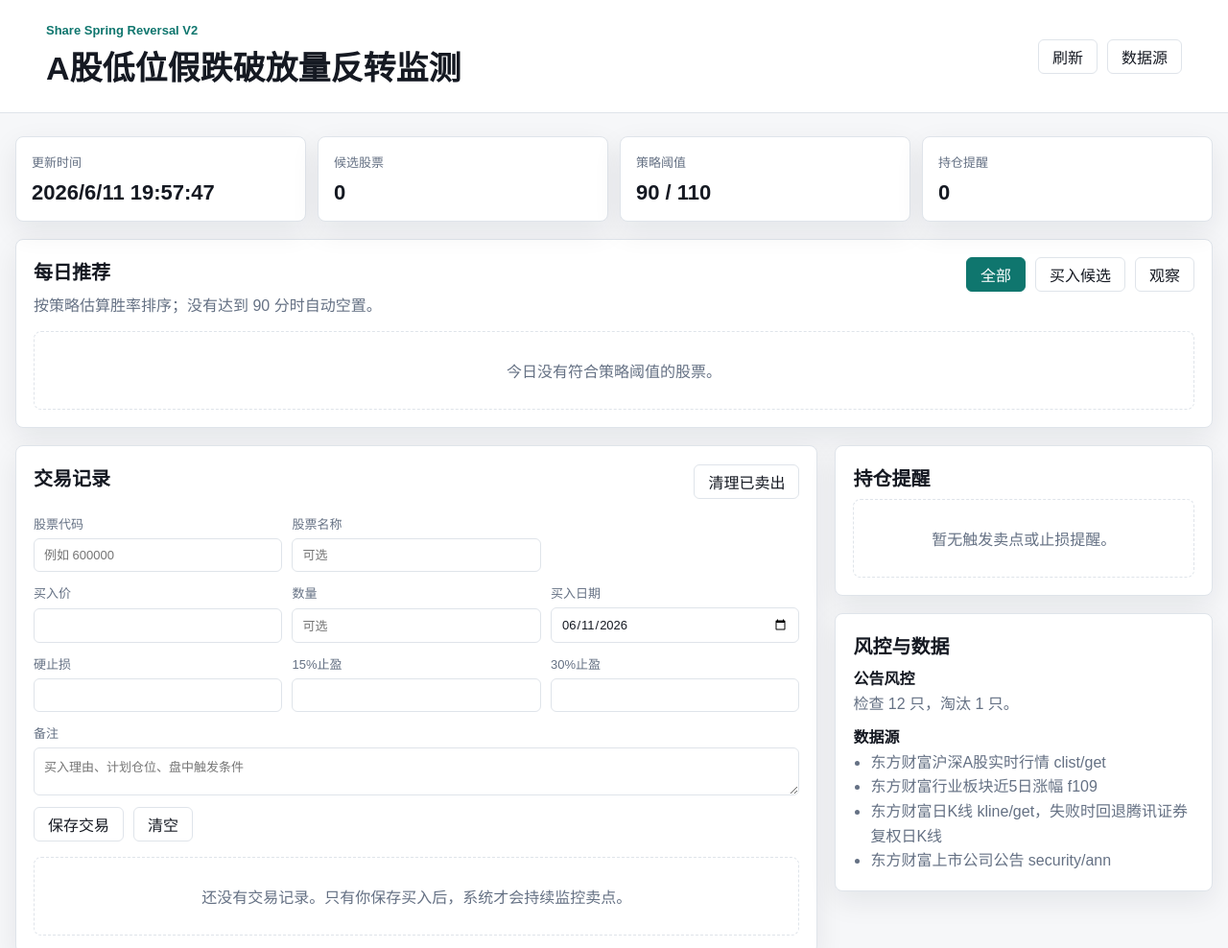
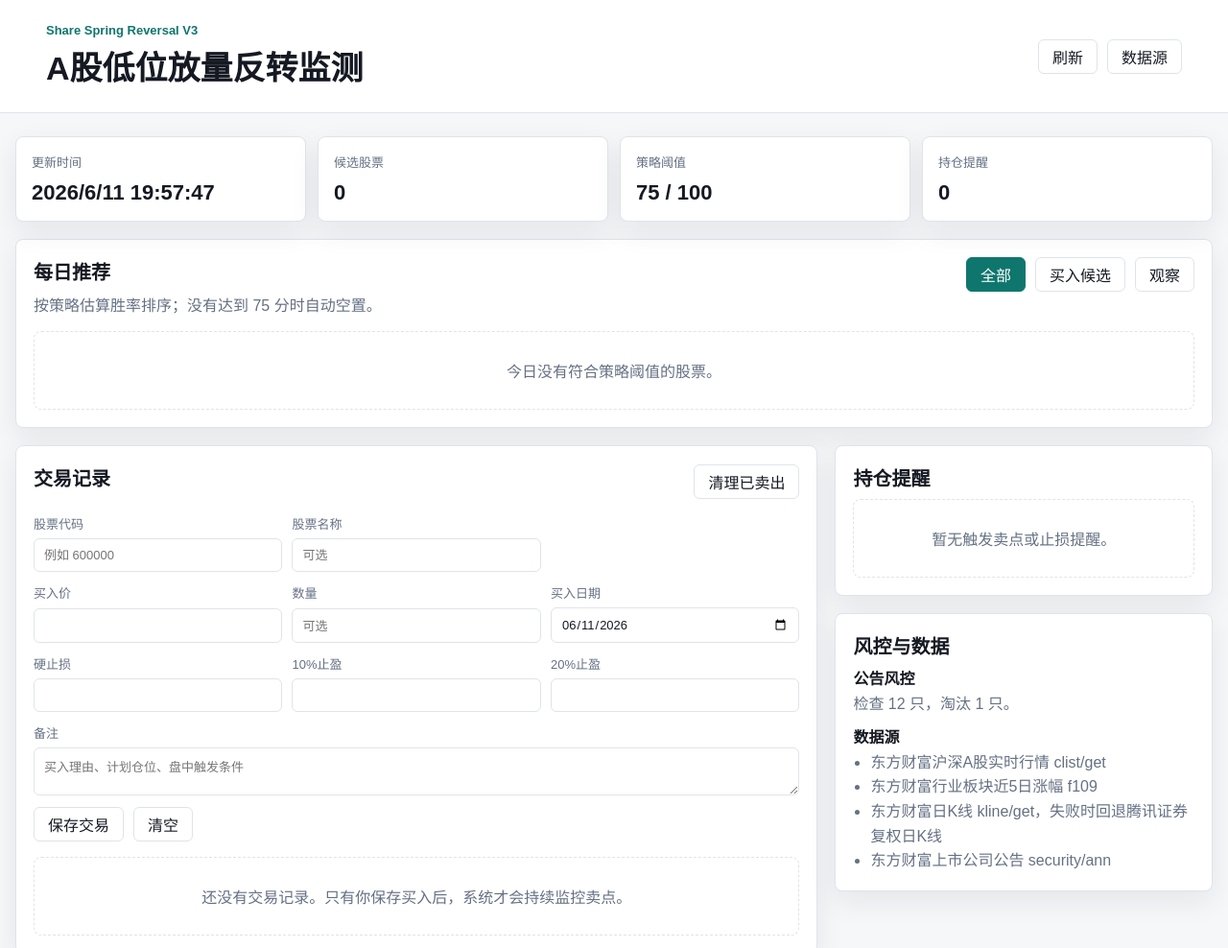
Before and after one commit to chyyq/BIG-A-GO-revenge, a website: page index.html in a window 1280 px wide. Shown: the top 988 px of the page at 96% size. Drawn offline with Linux system fonts and the light colour scheme.

Commit message:
Add files via upload

```diff
--- a/index.html
+++ b/index.html
@@ -3,14 +3,14 @@
   <head>
     <meta charset="utf-8" />
     <meta name="viewport" content="width=device-width, initial-scale=1" />
-    <title>A股低位假跌破放量反转监测</title>
+    <title>A股低位放量反转监测</title>
     <link rel="stylesheet" href="assets/styles.css" />
   </head>
   <body>
     <header class="topbar">
       <div>
-        <p class="eyebrow">Share Spring Reversal V2</p>
-        <h1>A股低位假跌破放量反转监测</h1>
+        <p class="eyebrow">Share Spring Reversal V3</p>
+        <h1>A股低位放量反转监测</h1>
       </div>
       <div class="top-actions">
         <button id="refreshView" type="button" title="重新读取本地数据">刷新</button>
@@ -30,7 +30,7 @@
         </div>
         <div class="metric">
           <span>策略阈值</span>
-          <strong>90 / 110</strong>
+          <strong>75 / 100</strong>
         </div>
         <div class="metric">
           <span>持仓提醒</span>
@@ -42,7 +42,7 @@
         <div class="section-head">
           <div>
             <h2>每日推荐</h2>
-            <p>按策略估算胜率排序；没有达到 90 分时自动空置。</p>
+            <p>按策略估算胜率排序；没有达到 75 分时自动空置。</p>
           </div>
           <div class="filters" role="group" aria-label="推荐筛选">
             <button class="filter active" data-filter="all" type="button">全部</button>
@@ -91,11 +91,11 @@
                 <input id="tradeStopLoss" name="stopLoss" type="number" min="0" step="0.01" />
               </label>
               <label>
-                15%止盈
+                10%止盈
                 <input id="tradeTarget1" name="target1" type="number" min="0" step="0.01" />
               </label>
               <label>
-                30%止盈
+                20%止盈
                 <input id="tradeTarget2" name="target2" type="number" min="0" step="0.01" />
               </label>
             </div>
@@ -128,6 +128,7 @@
       <p>策略来自本地文档《大A超跌量化》；行情、K线与板块数据优先使用东方财富公开行情接口。页面仅作策略监测和记录，不构成投资建议。</p>
     </footer>
 
+    <script src="data/recommendations.js"></script>
     <script src="assets/app.js" defer></script>
   </body>
 </html>
```
Also changed, not shown: README.md.
